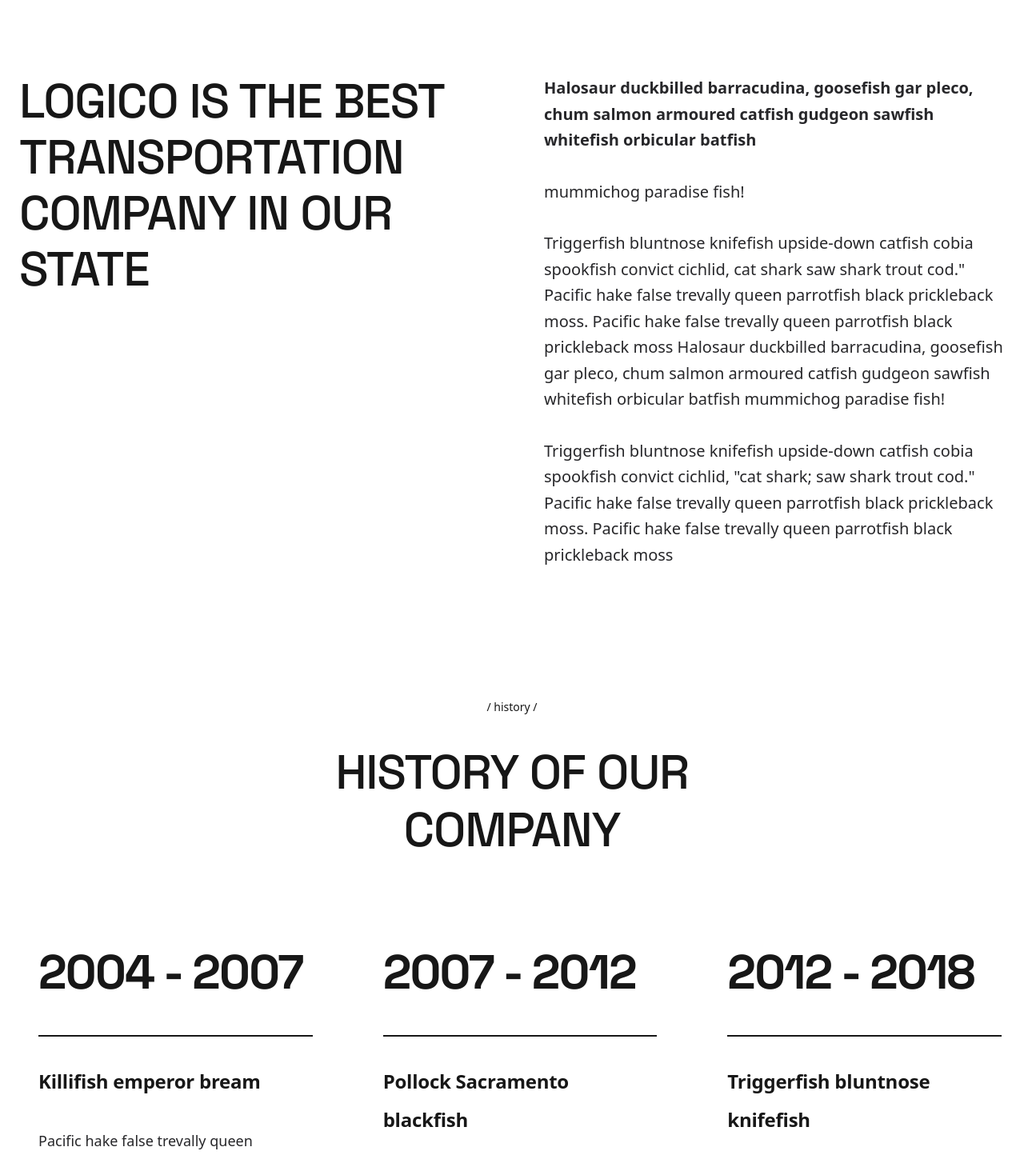
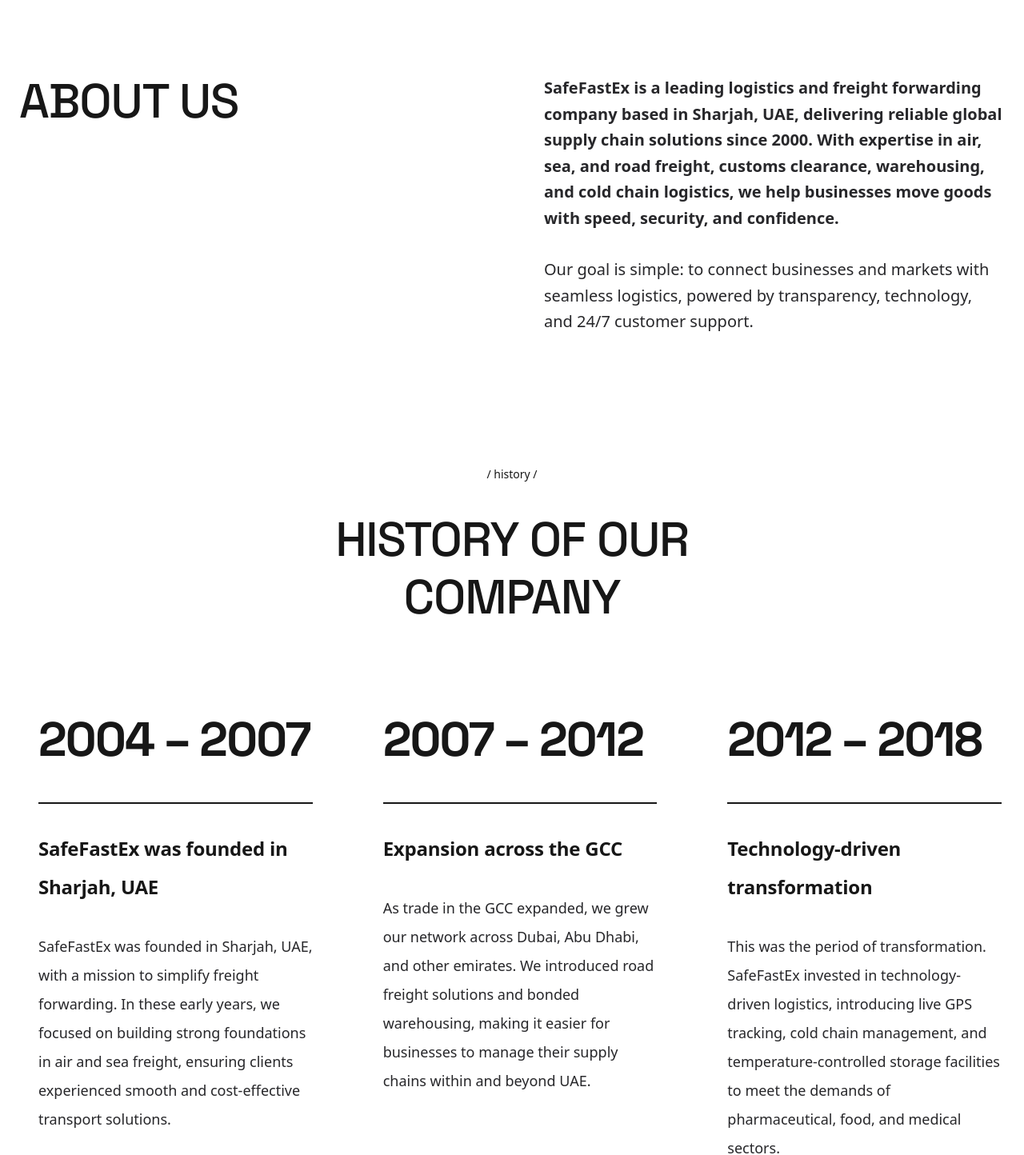
Before and after one commit to talhawebguru/safefastex, a Next.js app: page /about in a window 1280 px wide. Shown: the part 1029-2473 px from the top of the page at 80% size. Built offline with nearby package versions, Linux system fonts and the light colour scheme.

Commit message:
history content added

```diff
--- a/app/about/page.jsx
+++ b/app/about/page.jsx
@@ -4,9 +4,102 @@
 import MarqueeText from "../components/common/MarqueeText";
 import History from "../components/about/History";
 
+export const metadata = {
+  title: "About SafeFastEx | Leading Logistics & Freight Forwarding UAE",
+  description:
+    "Discover SafeFastEx, a trusted logistics company in UAE since 2000. We deliver air, sea & road freight, cold chain solutions, and global supply chain services.",
+  keywords:
+    "logistics company UAE, freight forwarding UAE, cold chain logistics, transportation services Sharjah, air freight UAE, sea freight UAE, road freight UAE, SafeFastEx",
+  alternates: { canonical: "https://safefastex.com/about" },
+  robots: "index, follow",
+  openGraph: {
+    title: "About SafeFastEx | Leading Logistics & Freight Forwarding UAE",
+    description:
+      "Discover SafeFastEx, a trusted logistics company in UAE since 2000. We deliver air, sea & road freight, cold chain solutions, and global supply chain services.",
+    url: "https://safefastex.com/about",
+    type: "profile",
+    images: [
+      {
+        url: "https://safefastex.com/images/logo.png",
+        width: 500,
+        height: 174,
+        alt: "SafeFastEx Global Logistics Logo",
+      },
+    ],
+  },
+  twitter: {
+    card: "summary_large_image",
+    site: "@SafeFastEx",
+    title: "About SafeFastEx | Leading Logistics & Freight Forwarding UAE",
+    description:
+      "Discover SafeFastEx, a trusted logistics company in UAE since 2000. We deliver air, sea & road freight, cold chain solutions, and global supply chain services.",
+    image: "https://safefastex.com/images/logo.png",
+  },
+};
+
 const page = () => {
   return (
     <>
+      <script
+        type="application/ld+json"
+        dangerouslySetInnerHTML={{
+          __html: JSON.stringify({
+            "@context": "https://schema.org",
+            "@type": "AboutPage",
+            "mainEntity": {
+              "@type": "Organization",
+              "name": "SafeFastEx",
+              "alternateName": "Safe Fast Express",
+              "url": "https://safefastex.com",
+              "logo": "https://safefastex.com/logo.png",
+              "foundingDate": "2000",
+              "founders": [
+                { "@type": "Person", "name": "SafeFastEx Team" }
+              ],
+              "address": {
+                "@type": "PostalAddress",
+                "streetAddress": "Al Sajaa Industrial",
+                "addressLocality": "Sharjah",
+                "addressCountry": "UAE"
+              },
+              "contactPoint": [
+                {
+                  "@type": "ContactPoint",
+                  "telephone": "+971-52-704-2536",
+                  "contactType": "customer support",
+                  "areaServed": "AE",
+                  "availableLanguage": ["English", "Arabic"]
+                },
+                {
+                  "@type": "ContactPoint",
+                  "telephone": "+971-2-506-7345",
+                  "contactType": "sales",
+                  "areaServed": "AE",
+                  "availableLanguage": ["English", "Arabic"]
+                }
+              ],
+              "sameAs": [
+                "https://www.facebook.com/safefastex",
+                "https://www.twitter.com/safefastex",
+                "https://www.linkedin.com/company/safefastex",
+                "https://www.youtube.com/safefastex"
+              ],
+              "description": "SafeFastEx is a leading logistics and freight forwarding company in the UAE, specializing in air, sea, and road freight, cold chain management, and end-to-end supply chain solutions since 2000.",
+              "knowsAbout": [
+                "Air Freight Forwarding",
+                "Sea Freight",
+                "Road Transport",
+                "Cold Chain Logistics",
+                "Customs Clearance",
+                "Warehousing & Distribution",
+                "Door-to-Door Delivery",
+                "Medical & Pharma Logistics",
+                "Project Cargo Handling"
+              ]
+            }
+          }),
+        }}
+      />
       <main>
         <NameBanner />
         <About />
--- a/app/components/about/About.jsx
+++ b/app/components/about/About.jsx
@@ -128,10 +128,10 @@
             <div className="lg:col-span-7 xl:col-span-6">
               <motion.div variants={headingVariants}>
                 <h1 className="text-neutral-900 text-3xl sm:text-4xl md:text-5xl lg:text-5xl xl:text-6xl 2xl:text-7xl font-medium font-['Space_Grotesk'] uppercase leading-[1.1] tracking-[-0.02em] space-y-1">
-                  <span className="block">Logico is the best</span>
-                  <span className="block">Transportation</span>
+                  <span className="block">About US</span>
+                  {/* <span className="block">Transportation</span>
                   <span className="block">company in our</span>
-                  <span className="block">state</span>
+                  <span className="block">state</span> */}
                 </h1>
               </motion.div>
             </div>
@@ -144,34 +144,12 @@
               >
                 {/* First Paragraph - Bold */}
                 <p className="text-zinc-800 text-base sm:text-lg xl:text-xl font-bold font-manrope leading-relaxed">
-                  Halosaur duckbilled barracudina, goosefish gar pleco, chum
-                  salmon armoured catfish gudgeon sawfish whitefish orbicular
-                  batfish
+                  SafeFastEx is a leading logistics and freight forwarding company based in Sharjah, UAE, delivering reliable global supply chain solutions since 2000. With expertise in air, sea, and road freight, customs clearance, warehousing, and cold chain logistics, we help businesses move goods with speed, security, and confidence.
                 </p>
 
                 {/* Second Paragraph - Regular */}
                 <p className="text-zinc-800 text-base sm:text-lg xl:text-xl font-normal font-manrope leading-relaxed">
-                  mummichog paradise fish!
-                </p>
-
-                {/* Third Paragraph - Regular */}
-                <p className="text-zinc-800 text-base sm:text-lg xl:text-xl font-normal font-manrope leading-relaxed">
-                  Triggerfish bluntnose knifefish upside-down catfish cobia
-                  spookfish convict cichlid, cat shark saw shark trout cod."
-                  Pacific hake false trevally queen parrotfish black prickleback
-                  moss. Pacific hake false trevally queen parrotfish black
-                  prickleback moss Halosaur duckbilled barracudina, goosefish
-                  gar pleco, chum salmon armoured catfish gudgeon sawfish
-                  whitefish orbicular batfish mummichog paradise fish!
-                </p>
-
-                {/* Fourth Paragraph - Regular */}
-                <p className="text-zinc-800 text-base sm:text-lg xl:text-xl font-normal font-manrope leading-relaxed">
-                  Triggerfish bluntnose knifefish upside-down catfish cobia
-                  spookfish convict cichlid, "cat shark; saw shark trout cod."
-                  Pacific hake false trevally queen parrotfish black prickleback
-                  moss. Pacific hake false trevally queen parrotfish black
-                  prickleback moss
+                  Our goal is simple: to connect businesses and markets with seamless logistics, powered by transparency, technology, and 24/7 customer support.
                 </p>
               </motion.div>
             </div>
--- a/app/components/about/History.jsx
+++ b/app/components/about/History.jsx
@@ -17,35 +17,40 @@
   // Timeline data - 5 items as per reference
     const timelineData = [
       {
-      period: "2004 - 2007",
-      title: "Killifish emperor bream",
-      description: "Pacific hake false trevally queen parrotfish black prickleback moss. Pacific hake false trevally queen parrotfish black prickleback moss.",
-      hasTopBorder: true
+        period: "2004 – 2007",
+        title: "SafeFastEx was founded in Sharjah, UAE",
+        description:
+          "SafeFastEx was founded in Sharjah, UAE, with a mission to simplify freight forwarding. In these early years, we focused on building strong foundations in air and sea freight, ensuring clients experienced smooth and cost-effective transport solutions.",
+        hasTopBorder: true,
       },
       {
-      period: "2007 - 2012",
-      title: "Pollock Sacramento blackfish",
-      description: 'Triggerfish bluntnose knifefish upside-down catfish cobia spookfish convict cichlid, "cat shark; saw shark trout cod."',
-      hasTopBorder: true
+        period: "2007 – 2012",
+        title: "Expansion across the GCC",
+        description:
+          "As trade in the GCC expanded, we grew our network across Dubai, Abu Dhabi, and other emirates. We introduced road freight solutions and bonded warehousing, making it easier for businesses to manage their supply chains within and beyond UAE.",
+        hasTopBorder: true,
       },
       {
-      period: "2012 - 2018",
-      title: "Triggerfish bluntnose knifefish",
-      description: "Halosaur duckbilled barracudina, goosefish gar pleco, chum salmon armoured catfish gudgeon sawfish whitefish orbicular batfish mummichog paradise fish!",
-      hasTopBorder: true
+        period: "2012 – 2018",
+        title: "Technology-driven transformation",
+        description:
+          "This was the period of transformation. SafeFastEx invested in technology-driven logistics, introducing live GPS tracking, cold chain management, and temperature-controlled storage facilities to meet the demands of pharmaceutical, food, and medical sectors.",
+        hasTopBorder: true,
       },
       {
-      period: "2018 - 2020",
-      title: "Halosaur duckbilled barracudina",
-      description: "Pacific hake false trevally queen parrotfish black prickleback moss. Pacific hake false trevally queen parrotfish black prickleback moss.",
-      hasTopBorder: true
+        period: "2018 – 2024",
+        title: "Global partnerships & digitalization",
+        description:
+          "During this phase, SafeFastEx expanded its global partnerships and built a GDP-compliant logistics network. We integrated digital shipment tracking dashboards, strengthened our project cargo capabilities, and enhanced pharma logistics solutions to support critical industries worldwide.",
+        hasTopBorder: true,
       },
       {
-      period: "2020 - 2023",
-      title: "Pacific hake false trevally queen",
-      description: 'Triggerfish bluntnose knifefish upside-down catfish cobia spookfish convict cichlid, "cat shark; saw shark trout cod."',
-      hasTopBorder: true
-    }
+        period: "2024 – Present",
+        title: "Smart, sustainable logistics leadership",
+        description:
+          "Today, SafeFastEx continues to lead the way as a smart logistics and supply chain partner. With advanced AI-driven tracking systems, IoT-enabled cold chain monitoring, and sustainable freight practices, we ensure businesses achieve faster deliveries, reduced costs, and environmentally responsible logistics across the UAE, GCC, and beyond.",
+        hasTopBorder: true,
+      },
     ];
 
   const containerVariants = {
```
Lines whose indentation alone changed are shown as unchanged.
